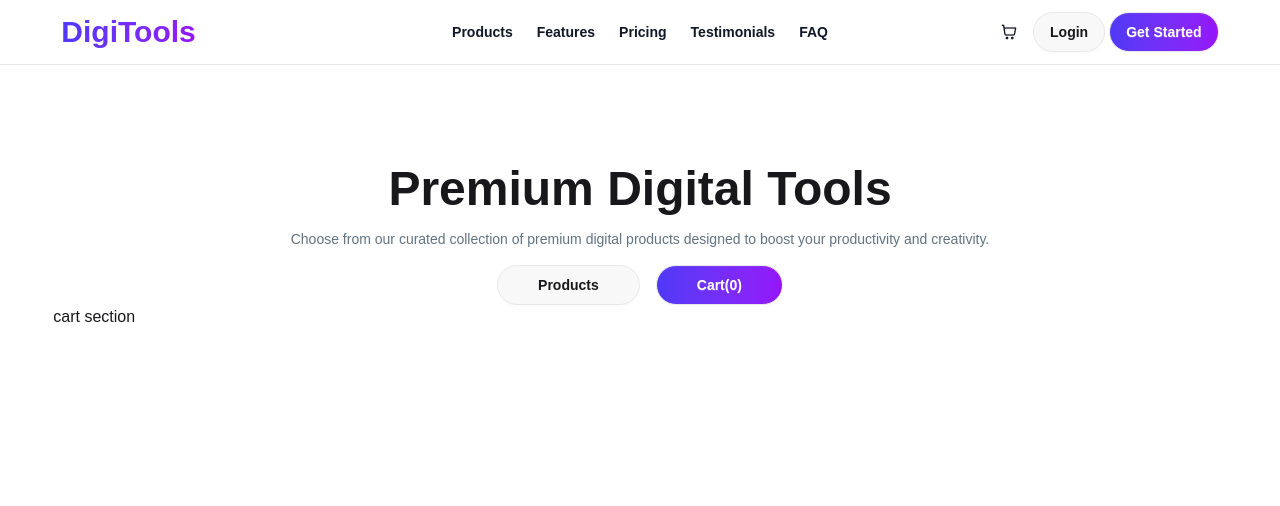
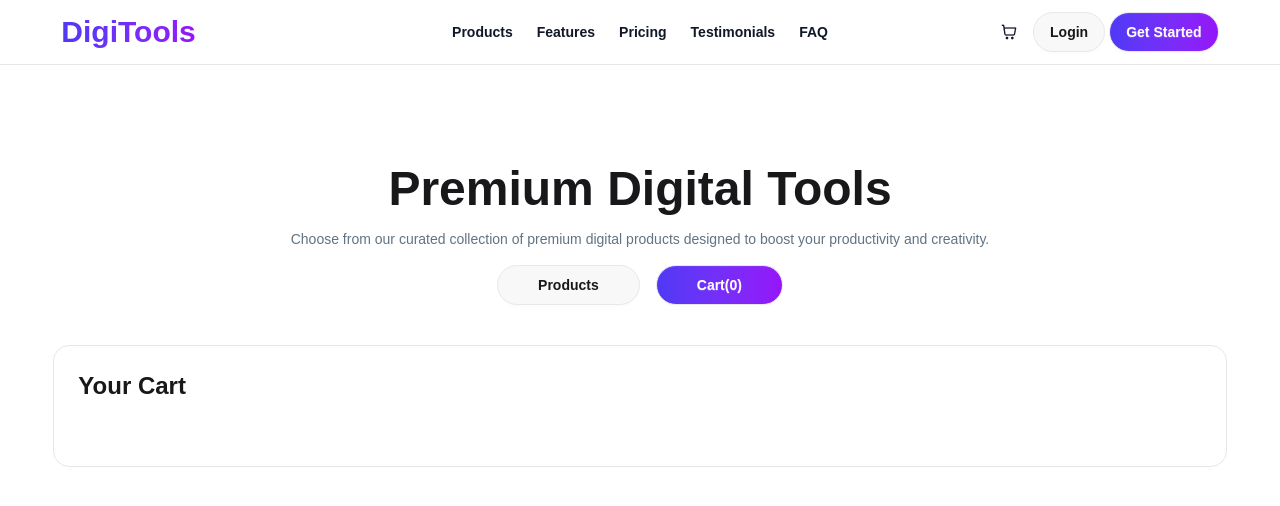
Before and after one commit to khadijarahmannupur-ctrl/Assienment-6, a React (Vite) app: page / in a window 1280 px wide. Both pictures are taken after a click on the button "Cart(0)". Shown: the top 506 px of the page. Built offline with nearby package versions, Linux system fonts and the light colour scheme.

Commit message:
navber desigend according to figma

```diff
--- a/src/component/Cart.jsx
+++ b/src/component/Cart.jsx
@@ -1,9 +1,29 @@
 import React from 'react';
+import { MdDelete } from "react-icons/md";
 
-const Cart = () => {
+const Cart = ({ cartProducts, setCartProducts }) => {
+    // console.log(cartProducts);
     return (
-        <div>
-            cart section
+        <div className='mt-10 border border-gray-200 rounded-2xl p-6'>
+            <h1 className='text-2xl font-bold mb-10'>Your Cart</h1>
+            {
+                cartProducts.map(cartProduct => {
+                    return (
+                        <div key={cartProduct.id} className='border border-gray-200 flex justify-between items-center p-6 rounded-3xl mb-5'>
+                            <div className='flex items-center gap-4'>
+                                <div>
+                                    <img src={cartProduct.icon} alt="" />
+                                </div>
+                                <div>
+                                    <h3 className='text-lg font-semibold'>{cartProduct.name}</h3>
+                                    <p className='text-[#627382] text-sm'>${cartProduct.price}</p>
+                                </div>
+                            </div>
+                            <button className='btn text-red-500 text-xl rounded-full hover:border-red-400'><MdDelete /></button>
+                        </div>
+                    )
+                })
+            }
         </div>
     );
 };
--- a/src/component/MainSection.jsx
+++ b/src/component/MainSection.jsx
@@ -6,6 +6,7 @@ const MainSection = ({productsPromise, cartIncrease, setCartIncrease}) => {
     const products = use(productsPromise);
     // console.log(products);
     const [selectedBtn, setSelectedBtn] = useState('products');
+    const [cartProducts, setCartProducts] = useState([]);
 
     return (
         <div className='my-25 w-11/12 mx-auto'>
@@ -15,11 +16,11 @@ const MainSection = ({productsPromise, cartIncrease, setCartIncrease}) => {
             </div>
             <div className='flex justify-center gap-4 mt-4'>
                 <button onClick={()=> setSelectedBtn('products')} className={`btn ${selectedBtn === 'products' && 'bg-linear-to-l from-[#9514fa] to-[#4f39f6] text-white'} rounded-3xl px-10`}>Products</button>
-                <button onClick={()=> setSelectedBtn('cart')} className={`btn ${selectedBtn === 'cart' && 'bg-linear-to-l from-[#9514fa] to-[#4f39f6] text-white'} rounded-3xl px-10`}>Cart(0)</button>
+                <button onClick={()=> setSelectedBtn('cart')} className={`btn ${selectedBtn === 'cart' && 'bg-linear-to-l from-[#9514fa] to-[#4f39f6] text-white'} rounded-3xl px-10`}>Cart({cartProducts.length})</button>
 
 
             </div>
-                {selectedBtn === 'products' ? <Products products={products} cartIncrease={cartIncrease} setCartIncrease={setCartIncrease}></Products> : <Cart></Cart>}
+                {selectedBtn === 'products' ? <Products products={products} cartIncrease={cartIncrease} setCartIncrease={setCartIncrease} cartProducts={cartProducts} setCartProducts={setCartProducts}></Products> : <Cart cartProducts={cartProducts} setCartProducts={setCartProducts}></Cart>}
         </div>
     );
 };
--- a/src/component/ProductCard.jsx
+++ b/src/component/ProductCard.jsx
@@ -1,7 +1,7 @@
 import React, { useState } from 'react';
 import { FaCheck } from "react-icons/fa6";
 
-const ProductCard = ({product, cartIncrease, setCartIncrease}) => {
+const ProductCard = ({product, cartIncrease, setCartIncrease, cartProducts, setCartProducts}) => {
     // console.log(product);
     const {name, description, price, period, tag, features, icon} = product;
     const [isPurchase, setIsPurchase] = useState(false);
@@ -9,6 +9,7 @@ const ProductCard = ({product, cartIncrease, setCartIncrease}) => {
     const handlePurchase =()=> {
         setIsPurchase(true)
         setCartIncrease(cartIncrease + 1)
+        setCartProducts([...cartProducts, product])
     };
     return (
         <div>
--- a/src/component/Products.jsx
+++ b/src/component/Products.jsx
@@ -2,12 +2,12 @@ import React from 'react';
 import ProductCard from './ProductCard';
 
 
-const Products = ({ products ,cartIncrease, setCartIncrease}) => {
+const Products = ({ products ,cartIncrease, setCartIncrease, cartProducts, setCartProducts}) => {
     // console.log(products);
     return (
         <div className='grid grid-cols-1 md:grid-cols-2 lg:grid-cols-3 gap-5 mt-10'>
             {
-                products.map(product => <ProductCard key={product.id} product={product} cartIncrease={cartIncrease} setCartIncrease={setCartIncrease}></ProductCard>)
+                products.map(product => <ProductCard key={product.id} product={product} cartIncrease={cartIncrease} setCartIncrease={setCartIncrease} cartProducts={cartProducts} setCartProducts={setCartProducts}></ProductCard>)
             }
 
 
```
